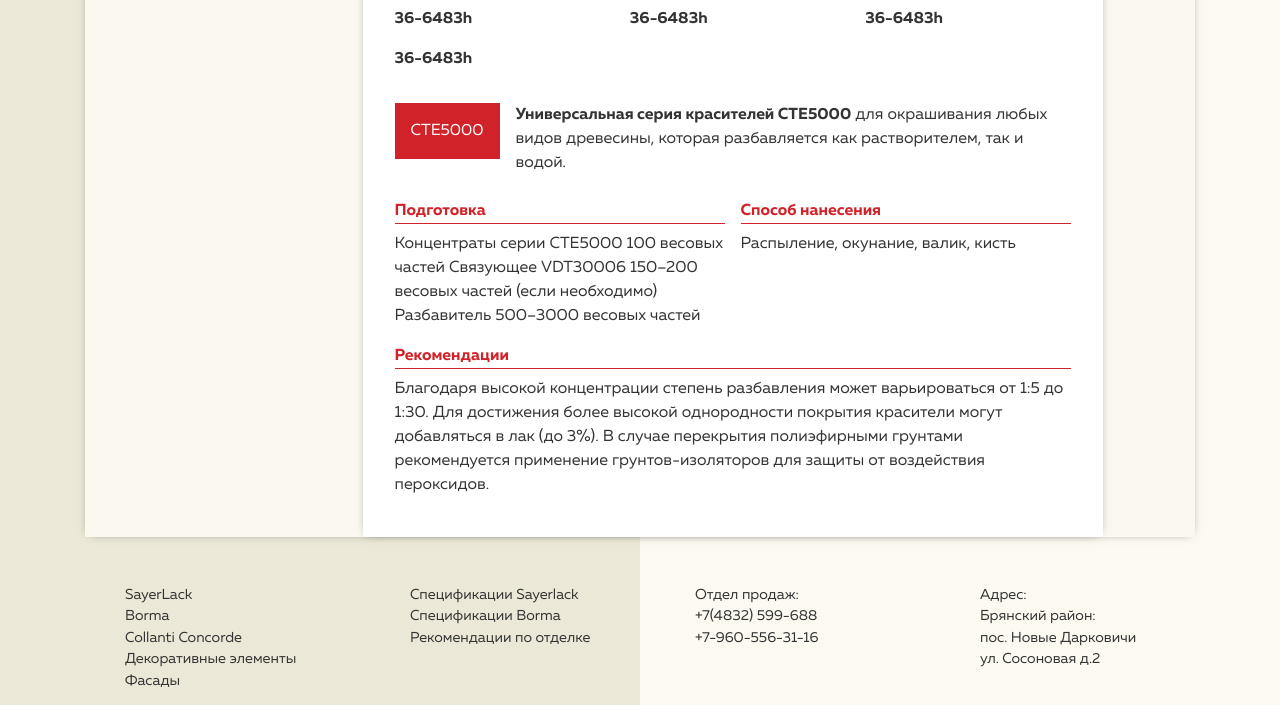
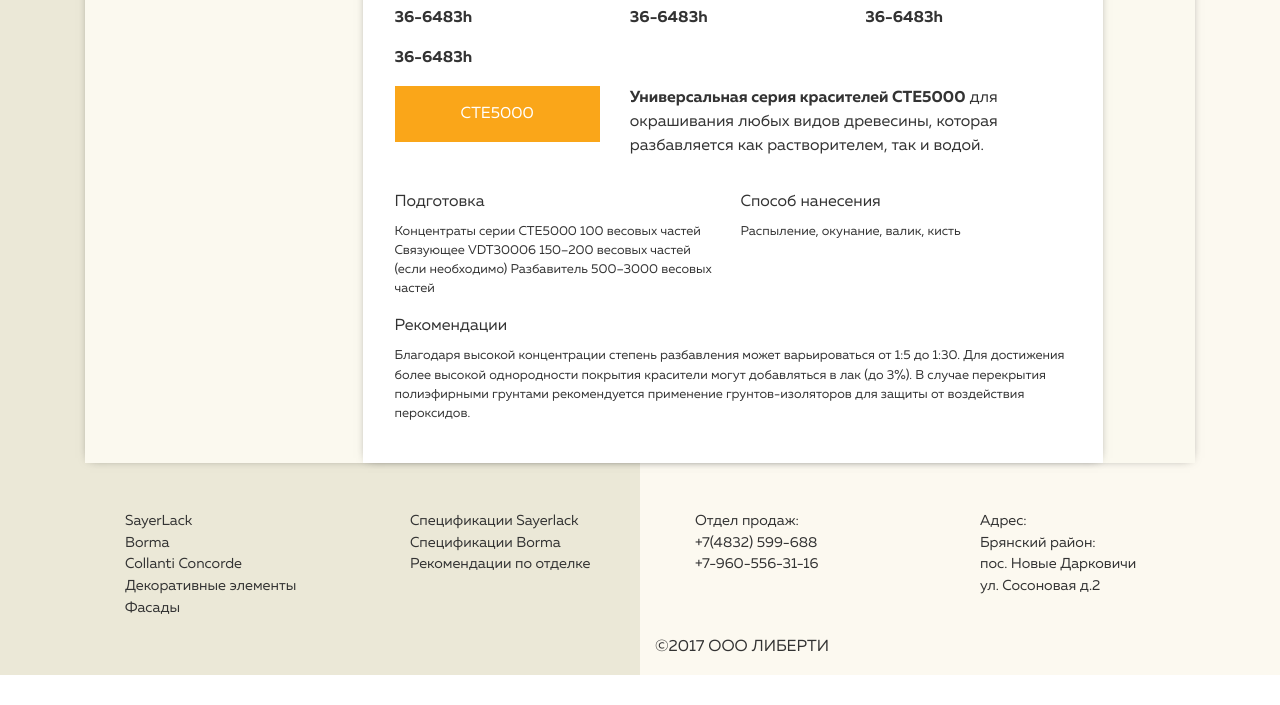
Before and after one commit to terlim/lak32v2, a website: page src/html/index.html in a window 1280 px wide. Shown: the part 2569-3274 px from the top of the page. After the commit the page ends 3244 px from the top, so only its background shows below. Drawn offline with nearby package versions, Linux system fonts and the light colour scheme; files that its build step writes are made by us from their sources; files whose address does not match are found by name; a web font is replaced by a local one.

Commit message:
22052019

```diff
--- a/src/blocks/core/core.scss
+++ b/src/blocks/core/core.scss
@@ -47,3 +47,8 @@
 p{
   text-align: justify;
 }
+
+.table tr:first-child td, .table tr:first-child th{
+
+  border-top: none;
+}
--- a/src/blocks/sirca/sirca.html
+++ b/src/blocks/sirca/sirca.html
@@ -1,11 +1,15 @@
 <a class="sirca-item__link" href="/">
-    <div class="sirca-item">
-        <div class="sirca-item__title">
-            СТЕ5000
+    <div class="row">
+        <div class="col-12 col-md-4 ">
+            <div class="sirca-item__title-orange">
+                СТЕ5000
+            </div>
         </div>
-        <div class="sirca-item__description">
-            <strong>Универсальная серия красителей СТЕ5000</strong> для окрашивания любых
-            видов древесины, которая разбавляется как растворителем, так и водой.
+        <div class="col-12 col-md-8">
+            <div class=" sirca-item__description">
+                <strong>Универсальная серия красителей СТЕ5000</strong> для окрашивания любых
+                видов древесины, которая разбавляется как растворителем, так и водой.
+            </div>
         </div>
     </div>
 </a>
--- a/src/blocks/sirca/sirca.scss
+++ b/src/blocks/sirca/sirca.scss
@@ -2,27 +2,28 @@
 @import "../../../node_modules/bootstrap/scss/variables";
 @import "../../../node_modules/bootstrap/scss/mixins";
 
-.sirca-item{
-  display: flex;
-  flex-direction: column;
-  justify-content: start;
-  margin: 1rem 0 1rem 0;
-  align-items: stretch;
-
-  .sirca-item__title{
+  .sirca-item__title-{
     padding: 1rem;
     background-color: #d22229;
     color: white;
     text-align: center;
+    &orange{
+      padding: 1rem;
+      color: white;
+      text-align: center;
+      background-color: #faa619;
+    }
   }
   .sirca-item__description{
     margin-top: 1rem;
   }
 
-}
+
 .sirca-item__link{
   text-decoration: none;
   color: #333;
+  margin-bottom: 1.5rem;
+  display: block;
   &:hover{
     text-decoration: none;
     cursor: pointer;
@@ -44,27 +45,29 @@
   display: flex;
   flex-direction: column;
 
-  .sirca-tovar__item-title{
+  .sirca-tovar__item-title-{
     color: #d22229;
     border-bottom: 1px solid #d22229;
     font-weight: 600;
+    &orange{
+      color: #faa619;
+      border-bottom: 1px solid #faa619;
+      font-weight: 600;
+
+    }
   }
   .sirca-tovar__item-description{
     padding: .5rem 0 0.5rem 0;
+    font-size: .8rem;
   }
 
 }
 
 
 @include media-breakpoint-up(md){
-  .sirca-item{
+  .sirca-item__description{
+      margin: 0;
 
-    flex-direction: row;
-    align-items: start;
-     .sirca-item__description{
-      margin: 0 0 0 1rem;
-
-     }
 
   }
 
```
Also changed, not shown: src/blocks/core/core.css, src/blocks/sirca/sirca.css.
